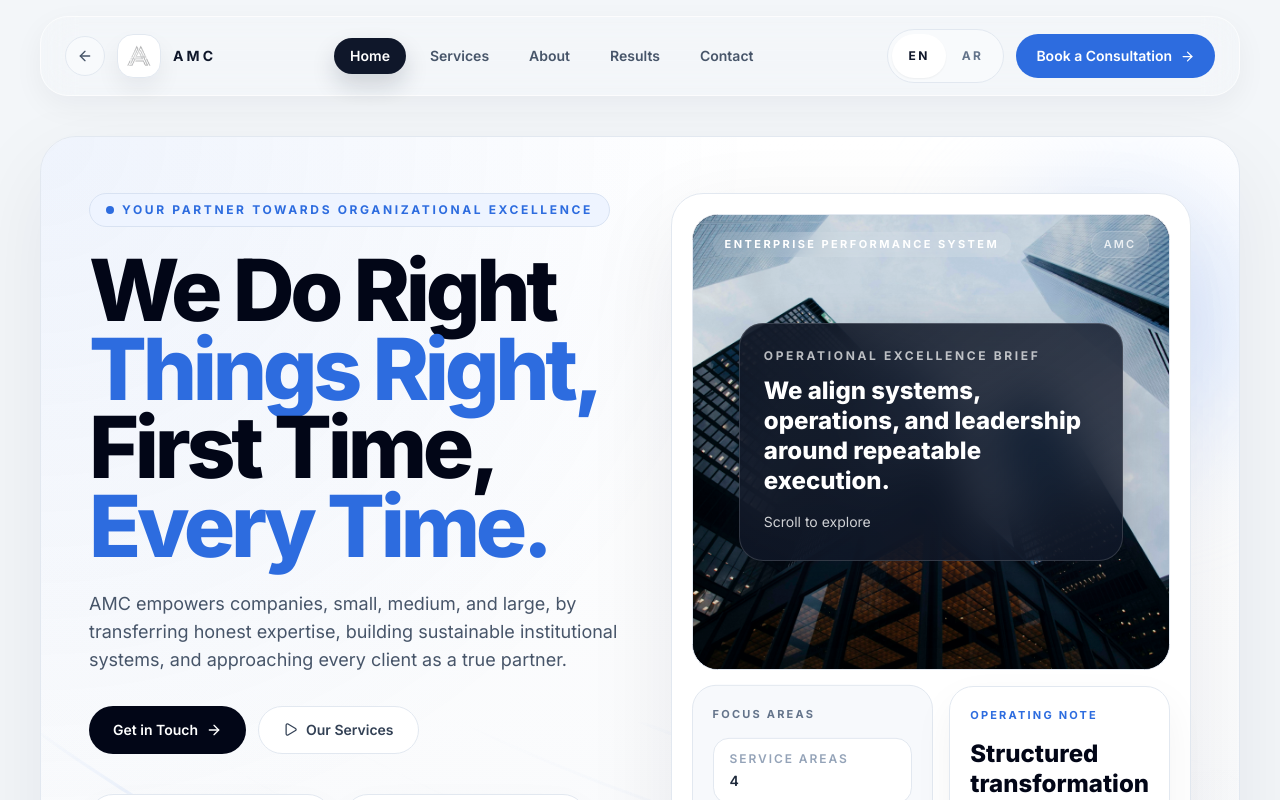
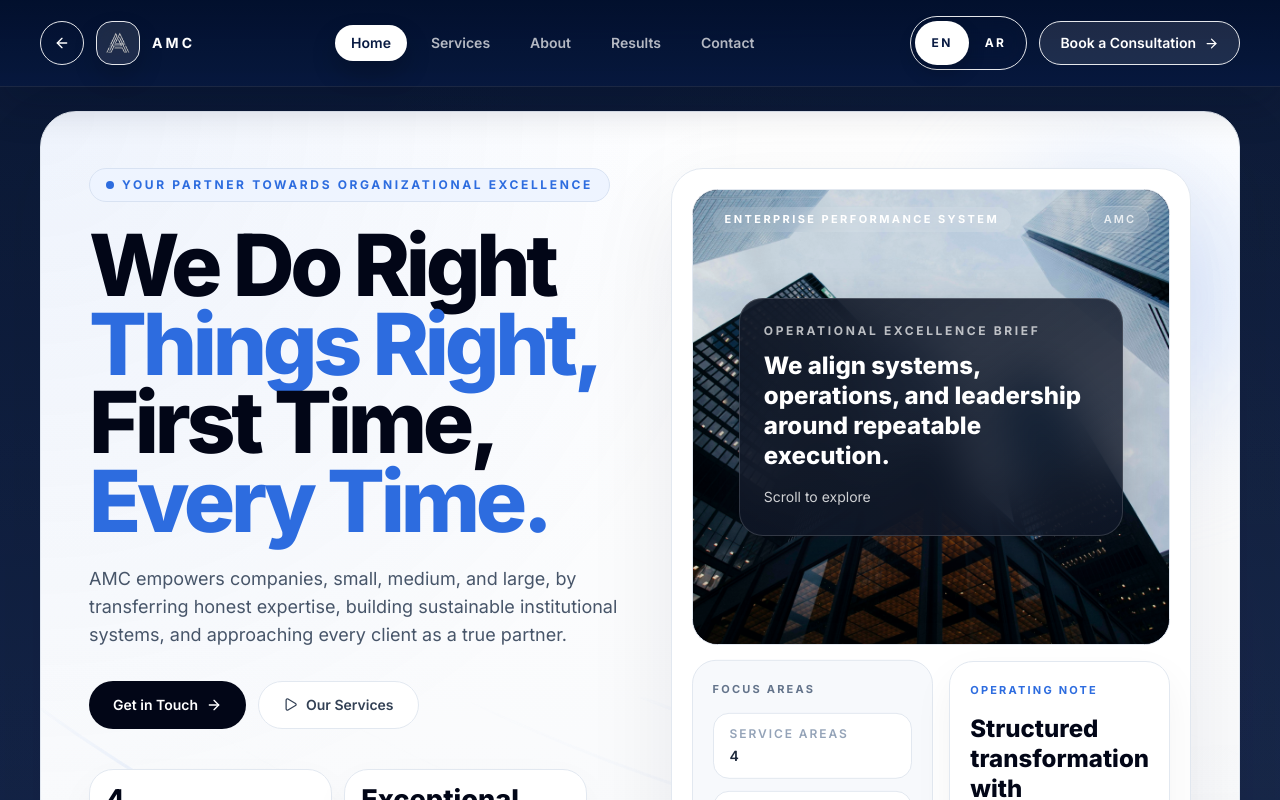
Before and after one commit to Laith-AboShamat/AMC, a React (Vite) app: page /design/fifth in a window 1280 px wide. Shown: the top 800 px of the page. Built offline with nearby package versions, Linux system fonts and the light colour scheme; a web font is replaced by a local one.

Commit message:
enhance FifthHeader and FifthFooter components with improved styling and layout; add fifth-shell class for background effects

```diff
--- a/src/components/fifth/FifthHeader.jsx
+++ b/src/components/fifth/FifthHeader.jsx
@@ -58,26 +58,26 @@ export function FifthHeader({ content, locale, onLocaleChange }) {
   }
 
   return (
-    <header className="sticky top-0 z-50 px-4 py-4 sm:px-6 lg:px-10">
+    <header className="sticky top-0 z-50 w-full border-b border-white/10 bg-[linear-gradient(180deg,rgba(2,16,45,0.98),rgba(7,24,62,0.94))] shadow-[0_18px_40px_rgba(2,12,32,0.18)] backdrop-blur-xl">
       <div
-        className={`mx-auto flex max-w-[1380px] flex-wrap items-center gap-4 rounded-[1.75rem] border px-4 py-3 transition duration-300 sm:px-6 ${
+        className={`mx-auto flex max-w-[1380px] flex-wrap items-center gap-4 px-4 py-4 transition duration-300 sm:px-6 lg:px-10 ${
           scrolled
-            ? 'border-slate-200/90 bg-white/94 shadow-[0_20px_50px_rgba(15,23,42,0.08)] backdrop-blur-xl'
-            : 'border-white/70 bg-white/82 shadow-[0_10px_30px_rgba(15,23,42,0.05)] backdrop-blur-lg'
+            ? 'text-white'
+            : 'text-white'
         }`}
       >
         <div className="flex min-w-0 items-center gap-3">
-          <Link to="/" className="inline-flex h-10 w-10 items-center justify-center rounded-full border border-slate-200 bg-slate-50 text-slate-600 transition hover:border-[#2d6cdf] hover:bg-white hover:text-[#2d6cdf]" aria-label={content.selector.backToChoices}>
+          <Link to="/" className="inline-flex h-11 w-11 items-center justify-center rounded-full border border-white/14 bg-white/8 text-white/78 transition hover:border-white/24 hover:bg-white/14 hover:text-white" aria-label={content.selector.backToChoices}>
             <ArrowLeft size={16} />
           </Link>
 
           <button type="button" onClick={() => handleNavClick('hero')} className="flex min-w-0 items-center gap-3 text-left">
-            <span className="inline-flex h-11 w-11 items-center justify-center rounded-2xl border border-slate-200 bg-white p-1.5 shadow-[0_12px_24px_rgba(15,23,42,0.06)]">
+            <span className="inline-flex h-11 w-11 items-center justify-center rounded-2xl border border-white/12 bg-white/10 p-1.5 shadow-[0_12px_24px_rgba(0,0,0,0.16)] backdrop-blur-md">
               <img src="/amc1.png" alt={content.brand.logoAlt} className="max-h-full max-w-full object-contain" />
             </span>
             <div className="min-w-0">
-              <p className="truncate text-sm font-bold uppercase tracking-[0.22em] text-slate-900">{content.brand.name}</p>
-              <p className="truncate text-xs font-medium uppercase tracking-[0.18em] text-slate-500 max-sm:hidden">{copy.header.brandLine}</p>
+              <p className="truncate text-sm font-bold uppercase tracking-[0.22em] text-white">{content.brand.name}</p>
+              <p className="truncate text-xs font-medium uppercase tracking-[0.18em] text-white/56 max-sm:hidden">{copy.header.brandLine}</p>
             </div>
           </button>
         </div>
@@ -90,8 +90,8 @@ export function FifthHeader({ content, locale, onLocaleChange }) {
               onClick={() => handleNavClick(item.id)}
               className={`rounded-full px-4 py-2 text-sm font-semibold transition ${
                 activeSection === item.id
-                  ? 'bg-slate-900 text-white shadow-[0_12px_24px_rgba(15,23,42,0.16)]'
-                  : 'text-slate-600 hover:bg-slate-100 hover:text-slate-900'
+                  ? 'bg-white text-[#081a42] shadow-[0_12px_24px_rgba(0,0,0,0.22)]'
+                  : 'text-white/70 hover:bg-white/10 hover:text-white'
               }`}
             >
               {item.label}
@@ -100,13 +100,13 @@ export function FifthHeader({ content, locale, onLocaleChange }) {
         </nav>
 
         <div className="ml-auto hidden items-center gap-3 lg:flex">
-          <div className="inline-flex rounded-full border border-slate-200 bg-slate-50 p-1">
+          <div className="inline-flex rounded-full border border-white/12 bg-white/8 p-1 backdrop-blur-md">
             <button
               type="button"
               onClick={() => onLocaleChange('en')}
               aria-pressed={locale === 'en'}
               className={`min-h-[44px] rounded-full px-4 text-xs font-bold uppercase tracking-[0.2em] transition ${
-                locale === 'en' ? 'bg-white text-slate-900 shadow-sm' : 'text-slate-500 hover:text-slate-800'
+                locale === 'en' ? 'bg-white text-[#081a42] shadow-[0_8px_18px_rgba(0,0,0,0.16)]' : 'text-white/62 hover:text-white'
               }`}
             >
               EN
@@ -116,7 +116,7 @@ export function FifthHeader({ content, locale, onLocaleChange }) {
               onClick={() => onLocaleChange('ar')}
               aria-pressed={locale === 'ar'}
               className={`min-h-[44px] rounded-full px-4 text-xs font-bold uppercase tracking-[0.2em] transition ${
-                locale === 'ar' ? 'bg-white text-slate-900 shadow-sm' : 'text-slate-500 hover:text-slate-800'
+                locale === 'ar' ? 'bg-white text-[#081a42] shadow-[0_8px_18px_rgba(0,0,0,0.16)]' : 'text-white/62 hover:text-white'
               }`}
             >
               AR
@@ -126,7 +126,7 @@ export function FifthHeader({ content, locale, onLocaleChange }) {
           <button
             type="button"
             onClick={() => handleNavClick('contact')}
-            className="inline-flex min-h-[44px] items-center gap-2 rounded-full bg-[#2d6cdf] px-5 py-2.5 text-sm font-semibold text-white transition hover:bg-[#1d57bf]"
+            className="inline-flex min-h-[44px] items-center gap-2 rounded-full border border-white/12 bg-white/10 px-5 py-2.5 text-sm font-semibold text-white transition hover:bg-white/16"
           >
             {content.header.cta}
             <ArrowRight size={15} />
@@ -137,25 +137,25 @@ export function FifthHeader({ content, locale, onLocaleChange }) {
           type="button"
           onClick={() => setMenuOpen((open) => !open)}
           aria-label={menuOpen ? content.controls.closeMenu : content.controls.openMenu}
-          className="ml-auto inline-flex h-11 w-11 items-center justify-center rounded-full border border-slate-200 bg-slate-50 text-slate-700 lg:hidden"
+          className="ml-auto inline-flex h-11 w-11 items-center justify-center rounded-full border border-white/12 bg-white/8 text-white lg:hidden"
         >
           {menuOpen ? <X size={18} /> : <Menu size={18} />}
         </button>
 
         {menuOpen ? (
-          <div className="flex basis-full flex-col gap-3 rounded-[1.5rem] border border-slate-200 bg-white p-4 lg:hidden">
-            <div className="inline-flex w-fit rounded-full border border-slate-200 bg-slate-50 p-1">
+          <div className="flex basis-full flex-col gap-3 rounded-[1.5rem] border border-white/12 bg-[#0b1d49]/94 p-4 text-white shadow-[0_18px_45px_rgba(0,0,0,0.18)] backdrop-blur-xl lg:hidden">
+            <div className="inline-flex w-fit rounded-full border border-white/12 bg-white/8 p-1">
               <button
                 type="button"
                 onClick={() => onLocaleChange('en')}
-                className={`min-h-[44px] rounded-full px-4 text-xs font-bold uppercase tracking-[0.2em] ${locale === 'en' ? 'bg-white text-slate-900 shadow-sm' : 'text-slate-500'}`}
+                className={`min-h-[44px] rounded-full px-4 text-xs font-bold uppercase tracking-[0.2em] ${locale === 'en' ? 'bg-white text-[#081a42] shadow-[0_8px_18px_rgba(0,0,0,0.16)]' : 'text-white/70'}`}
               >
                 EN
               </button>
               <button
                 type="button"
                 onClick={() => onLocaleChange('ar')}
-                className={`min-h-[44px] rounded-full px-4 text-xs font-bold uppercase tracking-[0.2em] ${locale === 'ar' ? 'bg-white text-slate-900 shadow-sm' : 'text-slate-500'}`}
+                className={`min-h-[44px] rounded-full px-4 text-xs font-bold uppercase tracking-[0.2em] ${locale === 'ar' ? 'bg-white text-[#081a42] shadow-[0_8px_18px_rgba(0,0,0,0.16)]' : 'text-white/70'}`}
               >
                 AR
               </button>
@@ -167,7 +167,7 @@ export function FifthHeader({ content, locale, onLocaleChange }) {
                 type="button"
                 onClick={() => handleNavClick(item.id)}
                 className={`min-h-[44px] rounded-2xl px-4 py-3 text-left text-sm font-semibold ${
-                  activeSection === item.id ? 'bg-slate-900 text-white' : 'bg-slate-50 text-slate-700'
+                  activeSection === item.id ? 'bg-white text-[#081a42]' : 'bg-white/6 text-white/78'
                 }`}
               >
                 {item.label}
@@ -177,7 +177,7 @@ export function FifthHeader({ content, locale, onLocaleChange }) {
             <button
               type="button"
               onClick={() => handleNavClick('contact')}
-              className="inline-flex min-h-[44px] items-center justify-center gap-2 rounded-2xl bg-[#2d6cdf] px-5 py-3 text-sm font-semibold text-white"
+              className="inline-flex min-h-[44px] items-center justify-center gap-2 rounded-2xl border border-white/12 bg-white/10 px-5 py-3 text-sm font-semibold text-white"
             >
               {content.header.cta}
               <ArrowRight size={15} />
--- a/src/index.css
+++ b/src/index.css
@@ -46,6 +46,43 @@ a {
 
 .app-shell {
   color: #191c1e;
+}
+
+.fifth-shell {
+  position: relative;
+  isolation: isolate;
+  --fifth-header-start: rgba(2, 16, 45, 0.98);
+  --fifth-header-end: rgba(7, 24, 62, 0.94);
+  --fifth-footer-start: #081a42;
+  --fifth-footer-end: #04112f;
+  background:
+    radial-gradient(circle at 50% 48%, rgba(205, 220, 244, 0.28), transparent 16%),
+    radial-gradient(circle at bottom center, rgba(82, 111, 171, 0.14), transparent 22%),
+    linear-gradient(
+      180deg,
+      var(--fifth-header-start) 0%,
+      var(--fifth-header-end) 14%,
+      #17356d 34%,
+      #cad8ee 52%,
+      #eef3fb 60%,
+      #b8cae8 72%,
+      #284777 86%,
+      var(--fifth-footer-start) 95%,
+      var(--fifth-footer-end) 100%
+    );
+}
+
+.fifth-shell::before {
+  content: '';
+  position: absolute;
+  inset: 0;
+  background:
+    linear-gradient(180deg, rgba(255, 255, 255, 0.015), transparent 14%, transparent 78%, rgba(255, 255, 255, 0.02) 100%),
+    radial-gradient(circle at 84% 10%, rgba(255, 255, 255, 0.025), transparent 16%),
+    radial-gradient(circle at 50% 38%, rgba(9, 28, 73, 0.16), transparent 34%),
+    radial-gradient(circle at 50% 92%, rgba(4, 17, 47, 0.22), transparent 22%);
+  pointer-events: none;
+  z-index: 0;
 }
 
 .fifth-shell,
--- a/src/portfolio/FifthPortfolio.jsx
+++ b/src/portfolio/FifthPortfolio.jsx
@@ -8,9 +8,9 @@ import { FifthServicesSection } from '../components/fifth/FifthServicesSection.j
 
 export function FifthPortfolio({ content, locale, onLocaleChange }) {
   return (
-    <div className="fifth-shell min-h-screen bg-[#f3f6f9] text-slate-950">
+    <div className="fifth-shell min-h-screen text-slate-950">
       <FifthHeader content={content} locale={locale} onLocaleChange={onLocaleChange} />
-      <main>
+      <main className="relative z-10">
         <FifthHeroSection locale={locale} />
         <FifthServicesSection locale={locale} />
         <FifthAboutSection locale={locale} />
```
Also changed, not shown: src/components/fifth/FifthFooter.jsx (+8 -8 lines).
